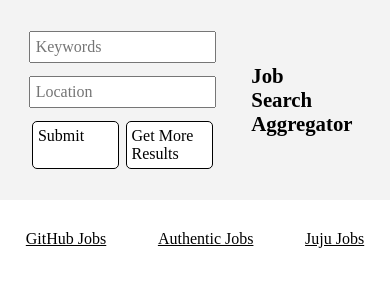
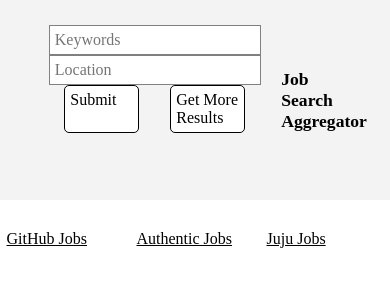
Before and after one commit to chingu-voyages/v11-geckos-team-15, a React (Create React App) app: page / in a window 390 px wide. Shown: the top 300 px of the page. Built offline with nearby package versions, Linux system fonts and the light colour scheme; a web font is replaced by a local one.

Commit message:
modified css

```diff
--- a/src/App.sass
+++ b/src/App.sass
@@ -1,22 +1,23 @@
 
 *
 	margin: 0
+	padding: 0
 	font-family: 'Turret Road'
+	box-sizing: border-box
+
 
 .title
 	text-decoration: underline
 	display: inline-block
 	padding-bottom: 30px
 
-.job
-	padding: 8px
 .center
 	justify-content: center
 	align-items: center
 	display: flex
 
 .main-title
-	font-size: 1.5rem
+	font-size: 1.3rem
 	font-weight: 700
 	max-width: 180px
 
@@ -25,7 +26,7 @@
 	display: flex
 	top: 0
 	left: 0
-	width: 100%
+	width: 100vw
 	height: 150px
 	background-color: #F3F3F3
 	align-content: center
@@ -39,7 +40,7 @@
 	margin-top: 200px
 	padding-top: 30px
 	justify-content: space-around
-
+	width: 100%
 
 .black
 	background-color: black
@@ -59,7 +60,8 @@
 	font-weight: 700
 	font-size: 2rem
 
-
+.jobs
+	width: 30vw
 
 .search-button:hover, .search-button:focus
 	cursor: pointer
@@ -74,15 +76,16 @@
 	padding: 5px
 	font-size: 16px
 	flex-shrink: 0
+	border: 1px solid grey
+
 
 .search-container
 	margin-left: 20px
 
 form
-
 	display: flex
 	align-items: center
-	justify-content: space-between
+	justify-content: space-around
 
 .buttons-container
 	justify-content: space-around
@@ -92,21 +95,20 @@
 	.search-container
 		flex-direction: column
 		height: 150px
-		width: 80%
 		align-content: center
-		justify-content: space-around
 
-
-
+	form
+		width: 50%
 
 	.main-title
 		max-width: 50px
-		font-size: 1.3rem
+		font-size: 1.1rem
 		padding-right: 80px
+		width: 40%
 
 	.search
 		height: 200px
-		justify-content: space-evenly
+		justify-content: space-around
 
 	.search-input
 		margin: 0
--- a/src/JobsContainer.js
+++ b/src/JobsContainer.js
@@ -10,9 +10,9 @@
 
   render(){
         return(
-          <div>
-            <div className="section">
-              <div className="title is-2">
+          <div className="jobs">
+            <div>
+              <div className="title">
                 {this.props.jobSourceString}
               </div>
             </div>
```
Also changed, not shown: 8 other files (tests, documents, lock files or other folders).
